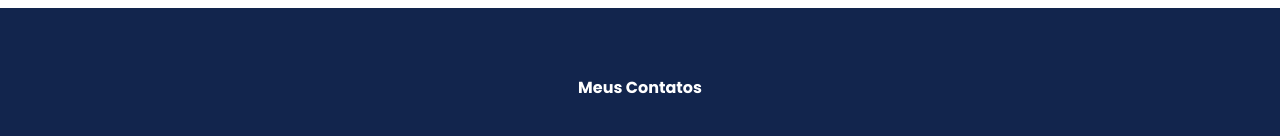
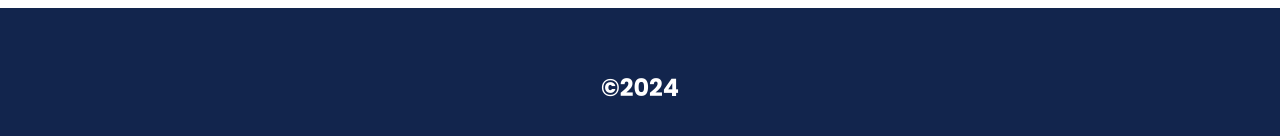
Before and after one commit to kleber-matos/dev-novidades, a React (Vite) app: page / in a window 1280 px wide. Shown: the part 2852-2988 px from the top of the page. Built offline with nearby package versions, Linux system fonts and the light colour scheme.

Commit message:
feat: Estilização do Footer

```diff
--- a/src/components/Footer/index.jsx
+++ b/src/components/Footer/index.jsx
@@ -3,7 +3,7 @@ import * as S from "./style";
 export default function index() {
   return (
     <S.Footer>
-      <h2>Meus Contatos</h2>
+      <h2>©2024</h2>
     </S.Footer>
   );
 }
--- a/src/components/Footer/style.jsx
+++ b/src/components/Footer/style.jsx
@@ -8,4 +8,8 @@ export const Footer = styled.footer`
   align-items: center;
   justify-content: center;
   background-color: #12254d;
+
+  h2 {
+    font-size: 1.5rem;
+  }
 `;
```
